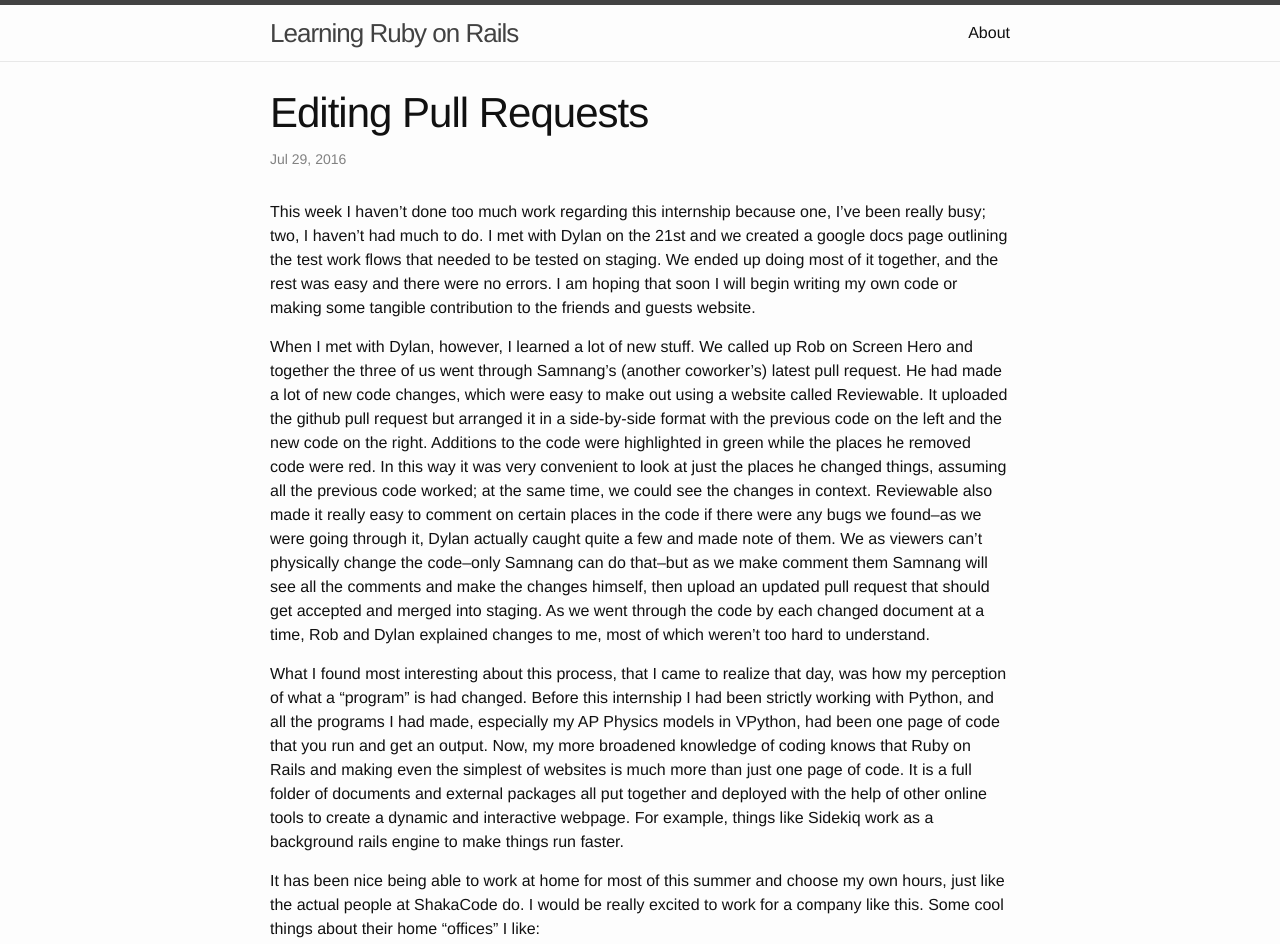
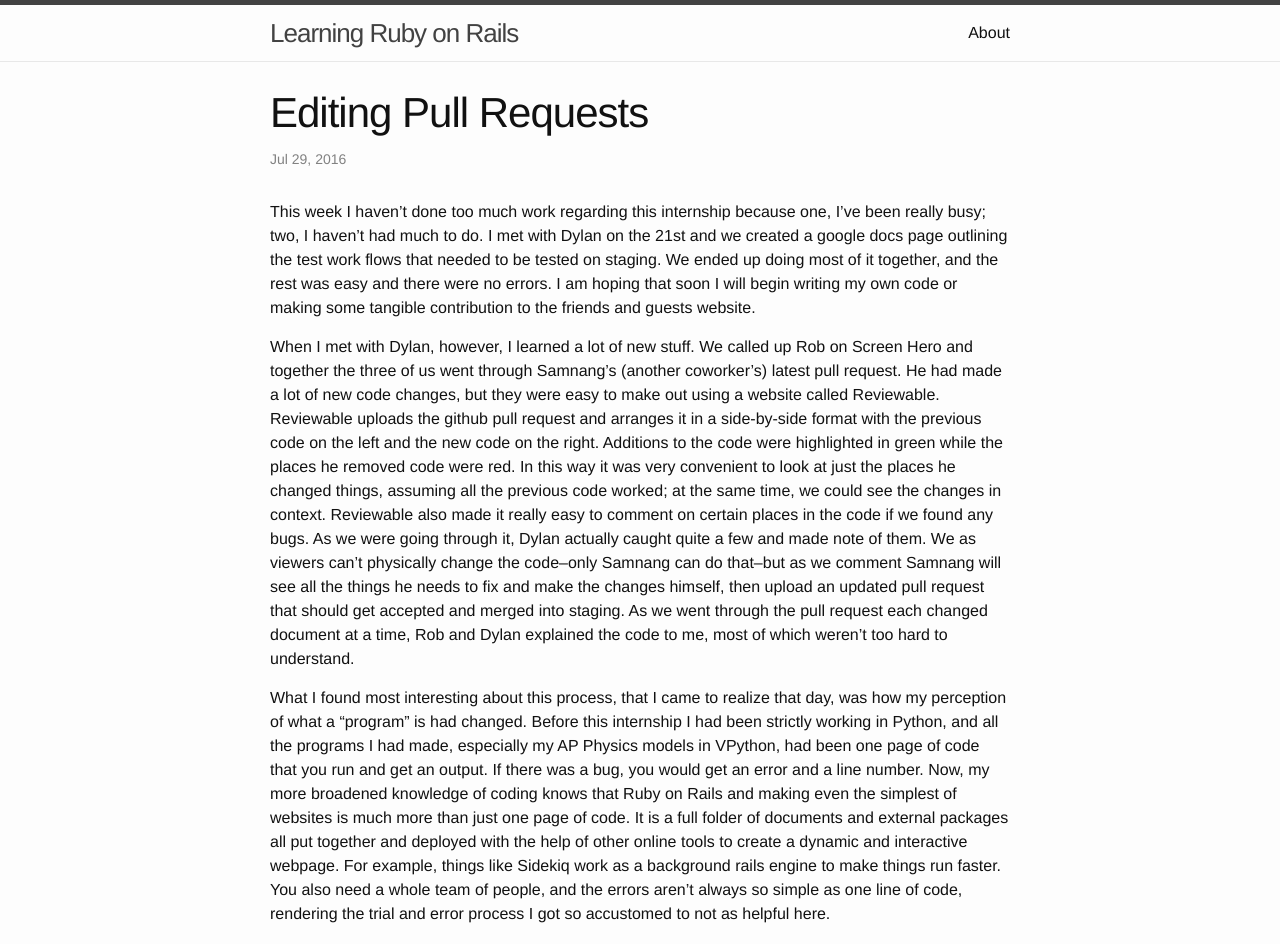
Before and after one commit to wksheehan/wksheehan.github.io, a Jekyll site: the page built from _posts/2016-07-29-editing-prs.markdown, in a window 1280 px wide and 1400 px high. Shown: the top 944 px of the window. Built offline with Jekyll 4.4.1, drawn with Linux system fonts in a browser that asks for light colours; some of the changed text lies outside the part shown.

Commit message:
Editing Pull Requests

```diff
--- a/_posts/2016-07-29-editing-prs.markdown
+++ b/_posts/2016-07-29-editing-prs.markdown
@@ -6,20 +6,22 @@ categories: jekyll update
 ---
 This week I haven't done too much work regarding this internship because one, I've been really busy; two, I haven't had much to do. I met with Dylan on the 21st and we created a google docs page outlining the test work flows that needed to be tested on staging. We ended up doing most of it together, and the rest was easy and there were no errors. I am hoping that soon I will begin writing my own code or making some tangible contribution to the friends and guests website.
 
-When I met with Dylan, however, I learned a lot of new stuff. We called up Rob on Screen Hero and together the three of us went through Samnang's (another coworker's) latest pull request. He had made a lot of new code changes, which were easy to make out using a website called Reviewable. It uploaded the github pull request but arranged it in a side-by-side format with the previous code on the left and the new code on the right. Additions to the code were highlighted in green while the places he removed code were red. In this way it was very convenient to look at just the places he changed things, assuming all the previous code worked; at the same time, we could see the changes in context. Reviewable also made it really easy to comment on certain places in the code if there were any bugs we found--as we were going through it, Dylan actually caught quite a few and made note of them. We as viewers can't physically change the code--only Samnang can do that--but as we make comment them Samnang will see all the comments and make the changes himself, then upload an updated pull request that should get accepted and merged into staging. As we went through the code by each changed document at a time, Rob and Dylan explained changes to me, most of which weren't too hard to understand.
+When I met with Dylan, however, I learned a lot of new stuff. We called up Rob on Screen Hero and together the three of us went through Samnang's (another coworker's) latest pull request. He had made a lot of new code changes, but they were easy to make out using a website called Reviewable. Reviewable uploads the github pull request and arranges it in a side-by-side format with the previous code on the left and the new code on the right. Additions to the code were highlighted in green while the places he removed code were red. In this way it was very convenient to look at just the places he changed things, assuming all the previous code worked; at the same time, we could see the changes in context. Reviewable also made it really easy to comment on certain places in the code if we found any bugs. As we were going through it, Dylan actually caught quite a few and made note of them. We as viewers can't physically change the code--only Samnang can do that--but as we comment Samnang will see all the things he needs to fix and make the changes himself, then upload an updated pull request that should get accepted and merged into staging. As we went through the pull request each changed document at a time, Rob and Dylan explained the code to me, most of which weren't too hard to understand.
 
-What I found most interesting about this process, that I came to realize that day, was how my perception of what a "program" is had changed. Before this internship I had been strictly working with Python, and all the programs I had made, especially my AP Physics models in VPython, had been one page of code that you run and get an output. Now, my more broadened knowledge of coding knows that Ruby on Rails and making even the simplest of websites is much more than just one page of code. It is a full folder of documents and external packages all put together and deployed with the help of other online tools to create a dynamic and interactive webpage. For example, things like Sidekiq work as a background rails engine to make things run faster.
+What I found most interesting about this process, that I came to realize that day, was how my perception of what a "program" is had changed. Before this internship I had been strictly working in Python, and all the programs I had made, especially my AP Physics models in VPython, had been one page of code that you run and get an output. If there was a bug, you would get an error and a line number. Now, my more broadened knowledge of coding knows that Ruby on Rails and making even the simplest of websites is much more than just one page of code. It is a full folder of documents and external packages all put together and deployed with the help of other online tools to create a dynamic and interactive webpage. For example, things like Sidekiq work as a background rails engine to make things run faster. You also need a whole team of people, and the errors aren't always so simple as one line of code, rendering the trial and error process I got so accustomed to not as helpful here.
 
 It has been nice being able to work at home for most of this summer and choose my own hours, just like the actual people at ShakaCode do. I would be really excited to work for a company like this. Some cool things about their home "offices" I like:
 
-Underneath their stand-up desks are footstools where they rest one foot to alternate the weight, which is nice to have after hours of standing.
+Underneath their stand-up desks are footstools where they rest one foot to alternate the weight, which is nice to have during hours of standing.
 
-They also have multiple screens that are hooked up to one computer, between which they can drag and view several windows at once. It reminds me a lot of the Iron Man movies, where Tony Stark does the same thing but with a touch-screen hologram thing.
+They have multiple screens that are hooked up to one computer, between which they can drag and view several windows at once. It reminds me a lot of the Iron Man movies, where Tony Stark does the same thing but with a touchscreen hologram thingy.
+
 ![Image of Tony Stark](https://scifiinterfaces.files.wordpress.com/2015/11/avengers_pullvp-02.png?w=545)
 
 
 
 
 
-AND they have really cool keyboards that apparently makes typing easier, which honestly looks harder to me but I bet once you get the hang of it it makes things a lot faster.
+AND they have really cool keyboards that apparently makes typing easier, which honestly looks harder to me. But I bet once you get the hang of it it makes things a lot faster. (Mom, I know what I want for Christmas!)
+
 ![Coding keyboard](http://images.anandtech.com/doci/6861/Kinesis%20Advantage%20(1)_575px.jpg)
```
